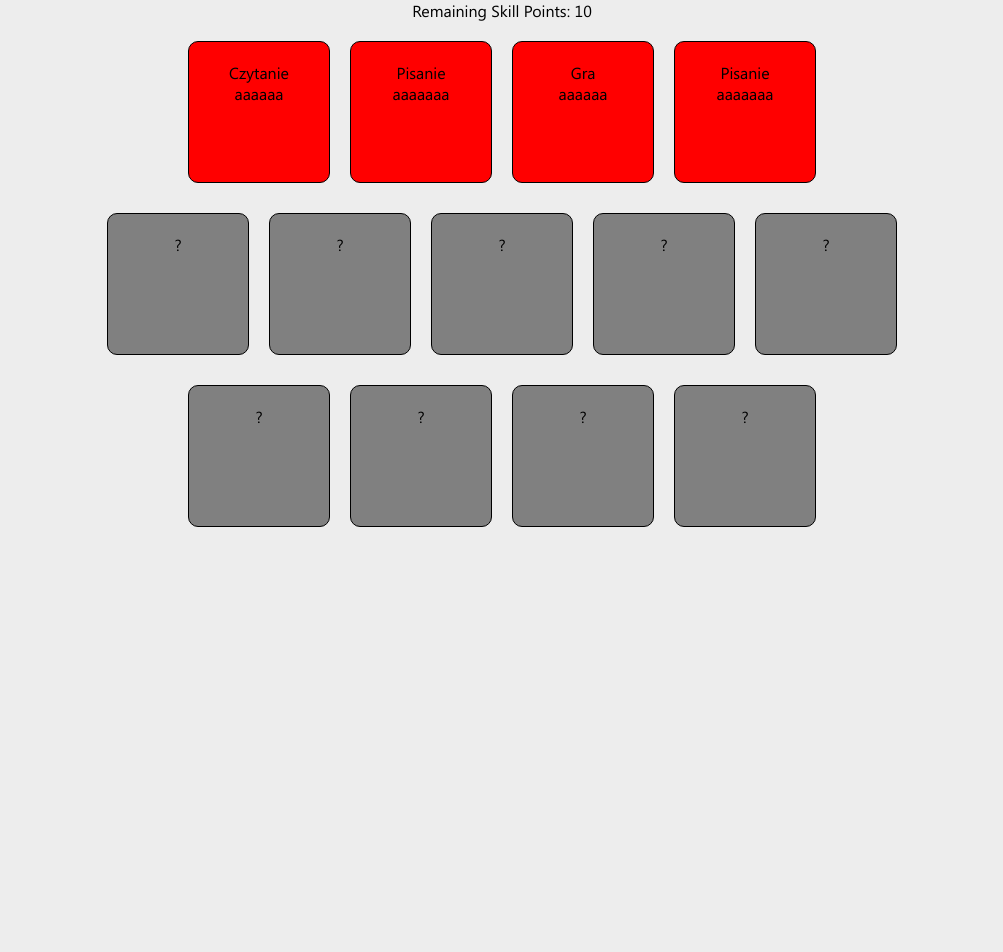
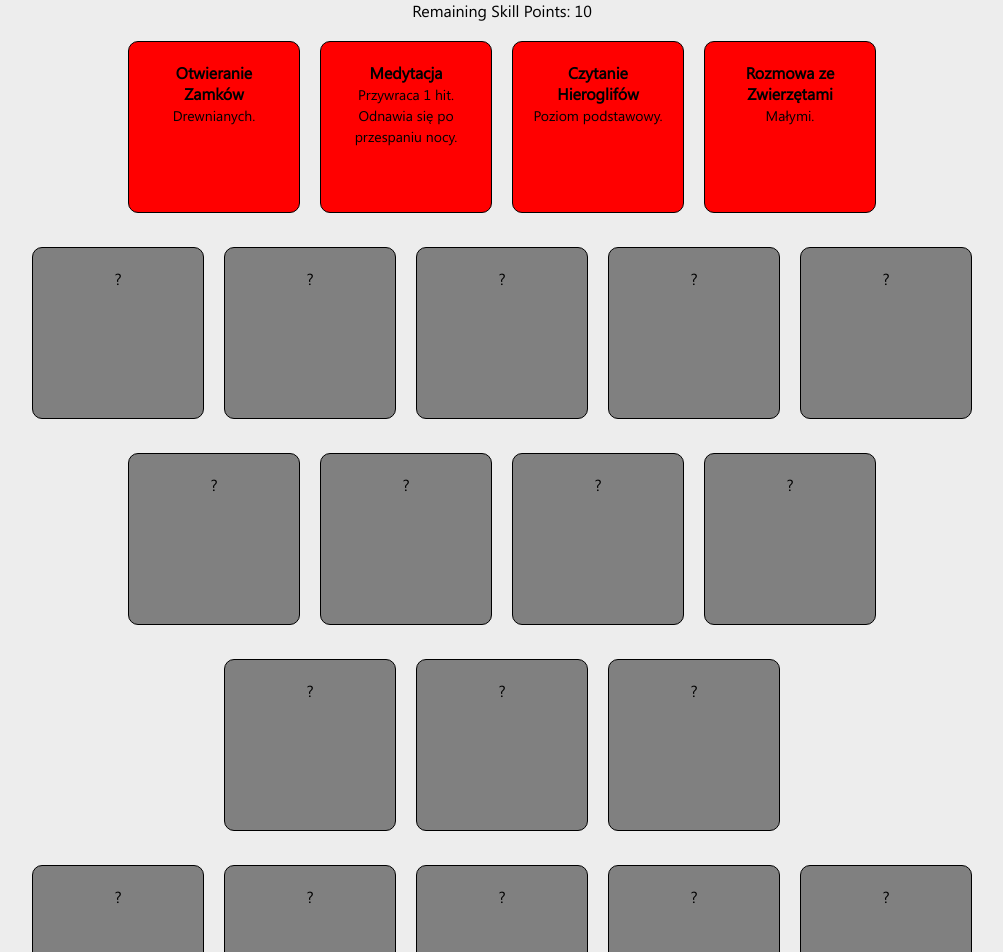
Before and after one commit to LanternCode/SkillTree, a React (Create React App) app: page / in a window 1280 px wide. Shown: the top 952 px of the page, without its empty margins (138-1141 px from the left). Before the commit the page ends 800 px from the top, so only its background shows below. Built offline with nearby package versions, Linux system fonts and the light colour scheme.

Commit message:
Added new skills, two new depth levels and adjusted the font size

```diff
--- a/src/App.jsx
+++ b/src/App.jsx
@@ -8,114 +8,181 @@ class App extends Component {
         skills: [
             {
                 id: 0,
-                name: "Czytanie",
-                description: "aaaaaa",
+                name: "Otwieranie Zamków",
+                description: "Drewnianych.",
                 unlocked: false,
                 depth: 1,
                 requirements: []
             },
             {
                 id: 1,
-                name: "Pisanie",
-                description: "aaaaaaa",
+                name: "Medytacja",
+                description: "Przywraca 1 hit. Odnawia się po przespaniu nocy.",
                 unlocked: false,
                 depth: 1,
                 requirements: []
             },
             {
                 id: 2,
-                name: "Gra",
-                description: "aaaaaa",
+                name: "Czytanie Hieroglifów",
+                description: "Poziom podstawowy.",
                 unlocked: false,
                 depth: 1,
                 requirements: []
             },
             {
                 id: 3,
-                name: "Pisanie",
-                description: "aaaaaaa",
+                name: "Rozmowa ze Zwierzętami",
+                description: "Małymi.",
                 unlocked: false,
                 depth: 1,
                 requirements: []
             },
             {
                 id: 4,
-                name: "Pisanie",
-                description: "aaaaaaa",
+                name: "Nos do Skarbów",
+                description: "+5 do rzutów za szukanie skarbu.",
                 unlocked: false,
                 depth: 2,
                 requirements: [0]
             },
             {
                 id: 5,
-                name: "Pisanie",
-                description: "aaaaaaa",
+                name: "Wytwarzanie",
+                description: "Drewniana Tratwa (6 bali oraz narzędzia)",
                 unlocked: false,
                 depth: 2,
                 requirements: [0, 1]
             },
             {
                 id: 6,
-                name: "Pisanie",
-                description: "aaaaaaa",
+                name: "Krąg Ochronny",
+                description: "-2 do rzutów za nocną zasadzkę.",
                 unlocked: false,
                 depth: 2,
                 requirements: [1, 2]
             },
             {
                 id: 7,
-                name: "Pisanie",
-                description: "aaaaaaa",
+                name: "Infrawizja",
+                description: "Tylko parter/pierwsze piętro lokacji.",
                 unlocked: false,
                 depth: 2,
                 requirements: [2, 3]
             },
             {
                 id: 8,
-                name: "Pisanie",
-                description: "aaaaaaa",
+                name: "Pielęgnowanie",
+                description: "I kultywowanie ogrodów.",
                 unlocked: false,
                 depth: 2,
                 requirements: [3]
             },
             {
                 id: 9,
-                name: "Pisanie",
-                description: "aaaaaaa",
+                name: "Otwieranie Zamków",
+                description: "Klasycznych.",
                 unlocked: false,
                 depth: 3,
                 requirements: [4, 5]
             },
             {
                 id: 10,
-                name: "Pisanie",
-                description: "aaaaaaa",
+                name: "Mała Eksplozja",
+                description:
+                    "Zaklęcie ofensywne które zadaje 1-4 hit(y) każdemu wrogowi raz podczas walki.",
                 unlocked: false,
                 depth: 3,
                 requirements: [5, 6]
             },
             {
                 id: 11,
-                name: "Pisanie",
-                description: "aaaaaaa",
+                name: "Zakup: Flara",
+                description:
+                    "Odkrywa następną pułapkę jeśli ta została aktywowana i ją neutralizuje.",
                 unlocked: false,
                 depth: 3,
                 requirements: [6, 7]
             },
             {
                 id: 12,
-                name: "Pisanie",
-                description: "aaaaaaa",
+                name: "Język Natury",
+                description: "Pozwala rozmawiać ze zwierzętami i roślinami.",
                 unlocked: false,
                 depth: 3,
                 requirements: [7, 8]
+            },
+            {
+                id: 13,
+                name: "Łowca Okazji",
+                description:
+                    "Zawsze znajdziesz przynajmniej jedną przecenę w mieście.",
+                unlocked: false,
+                depth: 4,
+                requirements: [9, 10]
+            },
+            {
+                id: 14,
+                name: "TBA",
+                description: "TBA",
+                unlocked: false,
+                depth: 4,
+                requirements: [10, 11]
+            },
+            {
+                id: 15,
+                name: "Uwodzenie",
+                description: "Pozwala uwodzić osoby tej samej rasy.",
+                unlocked: false,
+                depth: 4,
+                requirements: [11, 12]
+            },
+            {
+                id: 16,
+                name: "TBA",
+                description: "TBA",
+                unlocked: false,
+                depth: 5,
+                requirements: [13]
+            },
+            {
+                id: 17,
+                name: "TBA",
+                description: "TBA",
+                unlocked: false,
+                depth: 5,
+                requirements: [13, 14]
+            },
+            {
+                id: 18,
+                name: "TBA",
+                description: "TBA",
+                unlocked: false,
+                depth: 5,
+                requirements: [14]
+            },
+            {
+                id: 19,
+                name: "TBA",
+                description: "TBA",
+                unlocked: false,
+                depth: 5,
+                requirements: [14, 15]
+            },
+            {
+                id: 20,
+                name: "TBA",
+                description: "TBA",
+                unlocked: false,
+                depth: 5,
+                requirements: [15]
             }
         ],
         maximumSkillPoints: 10,
         currentSkillPoints: 0,
         ownedSkills: [],
         depthReached: 0,
-        rowCount: 3,
+        rowCount: 5,
         statusMessage: "",
         statusMessageType: ""
     };
--- a/src/components/Skill.jsx
+++ b/src/components/Skill.jsx
@@ -25,9 +25,19 @@ class Skill extends Component {
                     this.props.handleLock(this.props.skill, cannotBeUnlocked);
                 }}
             >
-                {this.props.hidden ? "?" : this.props.skill.name}
+                {this.props.hidden ? (
+                    "?"
+                ) : (
+                    <span className="skillName">{this.props.skill.name}</span>
+                )}
                 <br />
-                {this.props.hidden ? "" : this.props.skill.description}
+                {this.props.hidden ? (
+                    ""
+                ) : (
+                    <span className="skillDescription">
+                        {this.props.skill.description}
+                    </span>
+                )}
             </div>
         );
     }
--- a/src/styles/Skill.css
+++ b/src/styles/Skill.css
@@ -8,11 +8,12 @@
     border: 1px solid black;
     border-radius: 10px;
     padding: 20px;
-    width: 100px;
-    height: 100px;
+    width: 130px;
+    height: 130px;
     margin: 10px;
     background-color: red;
     display: inline-block;
+    overflow: hidden;
 }
 
 .skill-unlocked {
@@ -37,3 +38,22 @@
     grid-row: 3;
     text-align: center;
 }
+
+.SkillRow--4 {
+    grid-row: 4;
+    text-align: center;
+}
+
+.SkillRow--5 {
+    grid-row: 5;
+    text-align: center;
+}
+
+.skillName {
+    font-weight: bold;
+    font-size: 16px;
+}
+
+.skillDescription {
+    font-size: 14px;
+}
```
